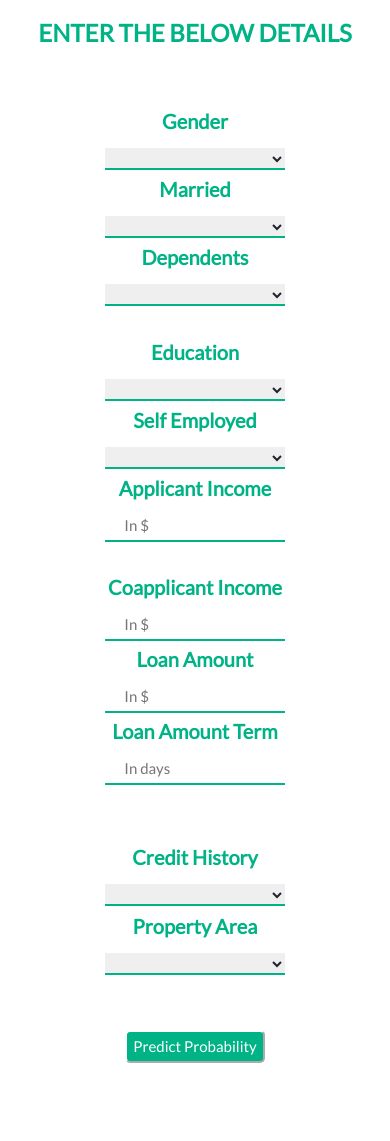
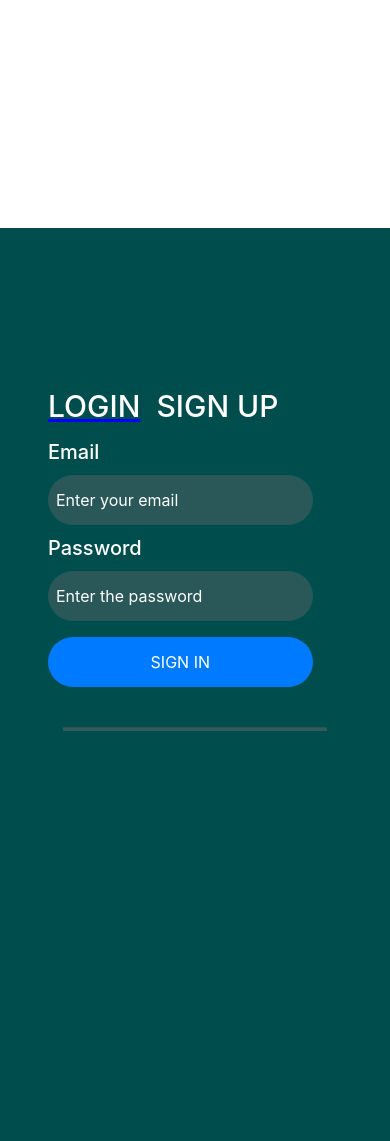
Before and after one commit to Chandu0312/loan_prediction, a Flask app: page / in a window 390 px wide. Shown: the part 278-1419 px from the top of the page. After the commit the page ends 1009 px from the top, so only its background shows below. Run offline with Flask 2, Linux system fonts and the light colour scheme; parts of the project's set-up code (start-up, migrations or seed data) failed here and were passed over; some libraries are stand-ins or nearby versions.

Commit message:
Update login.html

```diff
--- a/templates/login.html
+++ b/templates/login.html
@@ -1,236 +1,153 @@
 <!DOCTYPE html>
-<html lang="en">
+<html>
+
 <head>
-<div class="topnav">
-  <a class="active" href="#home">Home</a>
-  <a href="#contact">Contact</a>
-  <a style="float:right;" href="/logout">Logout</a>
-
-</div>
-  <title>Loan Approval Prediction</title>
-  <meta charset="utf-8">
-  <meta name="viewport" content="width=device-width, initial-scale=1">
-  <link rel="stylesheet" href="https://maxcdn.bootstrapcdn.com/bootstrap/3.4.1/css/bootstrap.min.css">
-  <link href="https://fonts.googleapis.com/css?family=Montserrat" rel="stylesheet" type="text/css">
-  <link href="https://fonts.googleapis.com/css?family=Lato" rel="stylesheet" type="text/css">
-  <style>
-  body {
-    font: 400 15px Lato, sans-serif;
-    line-height: 1.8;
-    color: #1f242e;
-  }
-  h2 {
-    font-size: 24px;
-    text-transform: uppercase;
-    color: #303030;
-    font-weight: 600;
-    margin-bottom: 30px;
-  }
-  h4 {
-    font-size: 19px;
-    line-height: 1.375em;
-    color: #303030;
-    font-weight: 400;
-    margin-bottom: 30px;
-  }
-  .jumbotron {
-    background-image: url("https://cdn.pixabay.com/photo/2017/06/25/21/12/background-2442009_960_720.jpg");
+    <link rel="stylesheet" href="https://stackpath.bootstrapcdn.com/bootstrap/4.5.2/css/bootstrap.min.css" integrity="sha384-JcKb8q3iqJ61gNV9KGb8thSsNjpSL0n8PARn9HuZOnIxN0hoP+VmmDGMN5t9UJ0Z" crossorigin="anonymous" />
+    <script src="https://code.jquery.com/jquery-3.5.1.slim.min.js" integrity="sha384-DfXdz2htPH0lsSSs5nCTpuj/zy4C+OGpamoFVy38MVBnE+IbbVYUew+OrCXaRkfj" crossorigin="anonymous"></script>
+    <script src="https://cdn.jsdelivr.net/npm/popper.js@1.16.1/dist/umd/popper.min.js" integrity="sha384-9/reFTGAW83EW2RDu2S0VKaIzap3H66lZH81PoYlFhbGU+6BZp6G7niu735Sk7lN" crossorigin="anonymous"></script>
+    <script src="https://stackpath.bootstrapcdn.com/bootstrap/4.5.2/js/bootstrap.min.js" integrity="sha384-B4gt1jrGC7Jh4AgTPSdUtOBvfO8shuf57BaghqFfPlYxofvL8/KUEfYiJOMMV+rV" crossorigin="anonymous"></script>
+    <style>
+        .mainpg {
+    background-color: white;
+    background-size: cover;
+}
+.maincont {
+    background-color: rgb(0, 77, 77);
+    margin-top:10vh;
+    height: 80vh;
+    width: 100%;
+}
+.tcont {
+    background-color: white;
+    height: 50vh;
+    width: 100%;
+}
+button:focus,input:focus {
+    border: none;
+    outline: none;
+}
+.log-heads {
+    background-color: transparent;
     color: white;
-    padding: 50px 25px;
-    text-transform: uppercase;
-    font-family: Montserrat, sans-serif;
-      font-size: 50px;
-
-  }
-  .container-fluid {
-    padding: 25px 40px;
-  }
-  .bg-grey {
-
-     background-image: url("https://cdn.pixabay.com/photo/2017/06/25/21/12/background-2442009_960_720.jpg");
-    color: ghostwhite;
-    font-size: 20px;
-  }
-  .topnav {
-  background-color: #333;
-  overflow: hidden;
+    font-size: 30px;
+    font-weight: 500;
+    border-style: solid;
+    border-width: 0px;
+    padding: 0px;
 }
 
-/* Style the links inside the navigation bar */
-.topnav a {
-  float: left;
-  color: #00b386;
-  text-align: center;
-  padding: 14px 16px;
-  text-decoration: none;
-  font-size: 17px;
+.selected {
+    color: white;
+    text-decoration: underline;
+    text-decoration-color: blue;
 }
 
-/* Change the color of links on hover */
-.topnav a:hover {
-  background-color: #ddd;
-  color: black;
+.lab {
+    color: white;
+    font-size: 20px;
+    font-weight: 500;
 }
 
-/* Add a color to the active/current link */
-.topnav a.active {
-  background-color: #04AA6D;
-  color: white;
+.input-box {
+    width: 90%;
+    height: 50px;
+    background-color: rgb(105, 105, 105, 0.4);
+    border-radius: 25px;
+    border-style: solid;
+    border-width: 0px;
+    color: white;
+
 }
-  label{
-  	font-size: 20px;
-  	color: #00b386;
-  }
-  input{
-  width:180px;
-  	border: none;
-  	border-bottom: 2px solid #00b386;
-  }
-  select{
-    width:180px;
-  	border: none;
-  	border-bottom: 2px solid #00b386;
-  }
-  button{
-  	background-color: #00b386;
-  	color: white;
-  	border-radius: 5px;
-  	border-color: white;
-  }
 
+::placeholder {
+    color: white;
+}
 
-  </style>
+.c-btn {
+    width: 90%;
+    height: 50px;
+    color: white;
+    border-style: solid;
+    border-width: 0px;
+    border-radius: 25px;
+}
+
+.hr-line {
+    background-color: rgb(105, 105, 105, 0.5);
+    height: 3px;
+    width: 90%;
+}
+    </style>
 </head>
+
 <body>
+    <div class="container">
+        <div class="row d-flex flex-row justify-content-center">
+            <div class="col-12 col-md-6 order-1 order-md-1 d-flex flex-column justify-content-center ">
+                <div class="tcont p-5 d-flex flex-column justify-content-center">
+                <h1 style="color:#108678">Loan Approval Prediction</h1>
 
-<div class="jumbotron" >
-  <center><h1>LOAN APPROVAL PREDICTION</h1></center>
-</div>
-<div style="color=#1f242e">
-<h2 align="center" style="color: #00b386;">Enter the below details</h2><br>
-<div class="container" align="center">
-	<form action='/predict' method="post" style="form">
-		<div class="row" >
-			<div class="col-sm-4">
-      <label for="Gender">Gender</label>
-          <br>
-        <select id="Gender" name="Gender">
-            <option ></option>
-  <option value="1">Male</option>
-  <option value="0">Female</option>
-        </select>
+                </div>
+            </div>
+            <div class="cont col-12 col-md-6 p-0 order-2 order-md-2 ">
+                <div class="maincont p-5 d-flex flex-column justify-content-center" id="mcont">
+                    <div class="d-flex flex-row mb-2">
+                        <button class="log-heads mr-3" onclick="login()" id="li">LOGIN</button>
+                        <button class="log-heads" onclick="signup()" id="su">SIGN UP</button>
+                    </div>
+                    <div id="login">
+                        <form class="form" action="/login", method="post", autocomplete="on">
+                        <label class="lab">Email</label>
+                        <input type="email" name="Email" placeholder="Enter your email" class="input-box mb-2 p-2">
+                        <label class="lab">Password</label>
+                        <input type="password" name="password" placeholder="Enter the password" class="input-box mb-3 p-2">
+                        <button class="btn btn-primary c-btn text-center mb-4">SIGN IN</button>
+                        <hr class="hr-line" />
+                    </form>
+                    </div>
+                    <div id="signup">
+                        <form action="/register", method="post", autocomplete="on">
+                        <label class="lab">Name</label>
+                        <input type="text" name="name" placeholder="Enter your name" class="input-box mb-2 p-2">
+                        <label class="lab">Email</label>
+                        <input type="email" name="emailup" placeholder="Enter your email" class="input-box mb-2 p-2">
+                        <label class="lab">Password</label>
+                        <input type="password" name="passwordup" placeholder="Enter the password" class="input-box mb-3 p-2">
+                            <div style="color:red">&nbsp &nbsp&nbsp{{error}}</div>
+                        <button class="btn btn-primary c-btn text-center mb-4">SIGN UP</button>
+                        <hr class="hr-line" />
+
+                    </form>
+                    </div>
+
+                </div>
+            </div>
+        </div>
     </div>
-    <div class="col-sm-4" >
-      <label for="Married">Married</label>
-      <br>
-<select id="Married" name="Married">
-    <option ></option>
-  <option value="0">No</option>
-  <option value="1">Yes</option>
-</select>
     </div>
-    <div class="col-sm-4" >
-     <label for="Dependents">Dependents</label>
-      <br>
-<select id="Dependents" name="Dependents">
-    <option ></option>
-  <option value="1">Yes</option>
-  <option value="0">No</option>
+    <script type="text/javascript">
+	let l = document.getElementById("li")
+	let s = document.getElementById("su")
+	let maincon = document.getElementById("mcont")
+	let lcont = document.getElementById("login")
+	let scont = document.getElementById("signup")
+	l.classList.add("selected")
+	maincon.removeChild(scont)
 
-</select>
-    </div>
-  </div>
-      <br>
-  <div class="row">
-    <div class="col-sm-4">
-      <label><b>Education</b></label>
-          <br>
-        <select id="Education" name="Education">
-            <option ></option>
-  <option value="1">Graduate</option>
-  <option value="0">Not Graduate</option>
-            </select>
-    </div>
-    <div class="col-sm-4" >
-      <label ><b>Self Employed</b></label>
-            <br>
-          <select id="SelfEmployed" name="SelfEmployed">
-              <option ></option>
-  <option value="1">Yes</option>
-  <option value="0">No</option>
-            </select>
-    </div>
-    <div class="col-sm-4" >
-      <label><b>Applicant Income</b></label>
-            <br>
-          <input id="ApplicantIncome" name="ApplicantIncome" placeholder="      In $" type="text">
-    </div>
-  </div>
-<br>
-  <div class="row">
-    <div class="col-sm-4">
-      <label><b>Coapplicant Income</b></label>
-          <br>
-        <input placeholder="      In $" name="CoapplicantIncome" id="CoapplicantIncome" type="text">
-    </div>
-    <div class="col-sm-4" >
-      <label ><b>Loan Amount</b></label>
-            <br>
-         <input id="LoanAmount" name="LoanAmount" placeholder="      In $"  type="text" >
-    </div>
-    <div class="col-sm-4" >
-      <label for="LoanAmountTerm">Loan Amount Term</label>
-        <br>
-        <input id="LoanAmountTerm" name="LoanAmountTerm" placeholder="      In days"  type="text" >
-      <br>
+	function signup() {
+    		l.classList.remove("selected")
+    		s.classList.add("selected")
+    		maincon.removeChild(lcont)
+    		maincon.appendChild(scont)
+	}
 
+	function login() {
+    		l.classList.add("selected")
+    		s.classList.remove("selected")
+    		maincon.removeChild(scont)
+    		maincon.appendChild(lcont)
+	}
+    </script>
+</body>
 
-    </div>
-<br>
-  </div>
-        <br>
-  <div class="row">
-    <div class="col-sm-4">
-      <label><b>Credit History</b></label>
-          <br>
-        <select id="CreditHistory" name="CreditHistory">
-            <option ></option>
-  <option value="0">No</option>
-  <option value="1">Yes</option>
-            </select>
-    </div>
-      <div class="col-sm-4" >
-
-  </div>
-    <div class="col-sm-4" >
-      <label><b>Property Area</b></label>
-          <br>
-        <select id="PropertyArea" name="PropertyArea">
-            <option ></option>
-  <option value="3">Urban</option>
-  <option value="2">Semiurban</option>
-  <option value="1">Rural</option>
-            </select>
-    </div>
-  </div>
-
-  <br><br>
-
-  <div class="row center">
-          <button type="submit">Predict Probability</button>
-   </div>
-</form>
-<br><br>
-<div class="row" align="center">
-	<label style=" font-size: 50px; color: #00b386;">{{pred}}</label>
-</div>
-</div>
-</div>
-
-<div id="contact" class="container-fluid bg-grey">
-  <b><p class="text-center">CONTACT</p></b>
-      <p>Email</p>
-      <p>admin@gmail.com</p>
-    </div>
-</body>
 </html>
```
